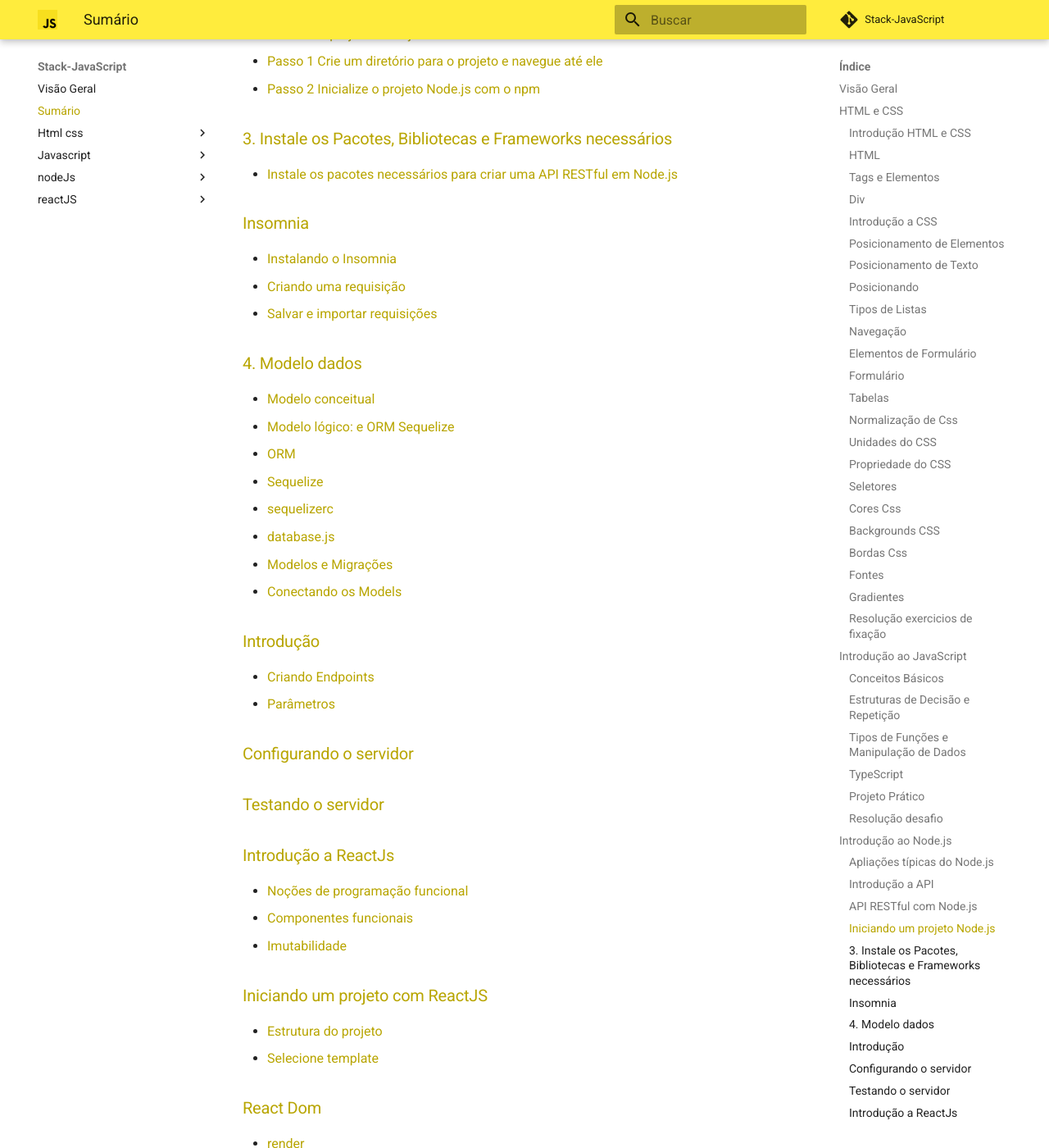
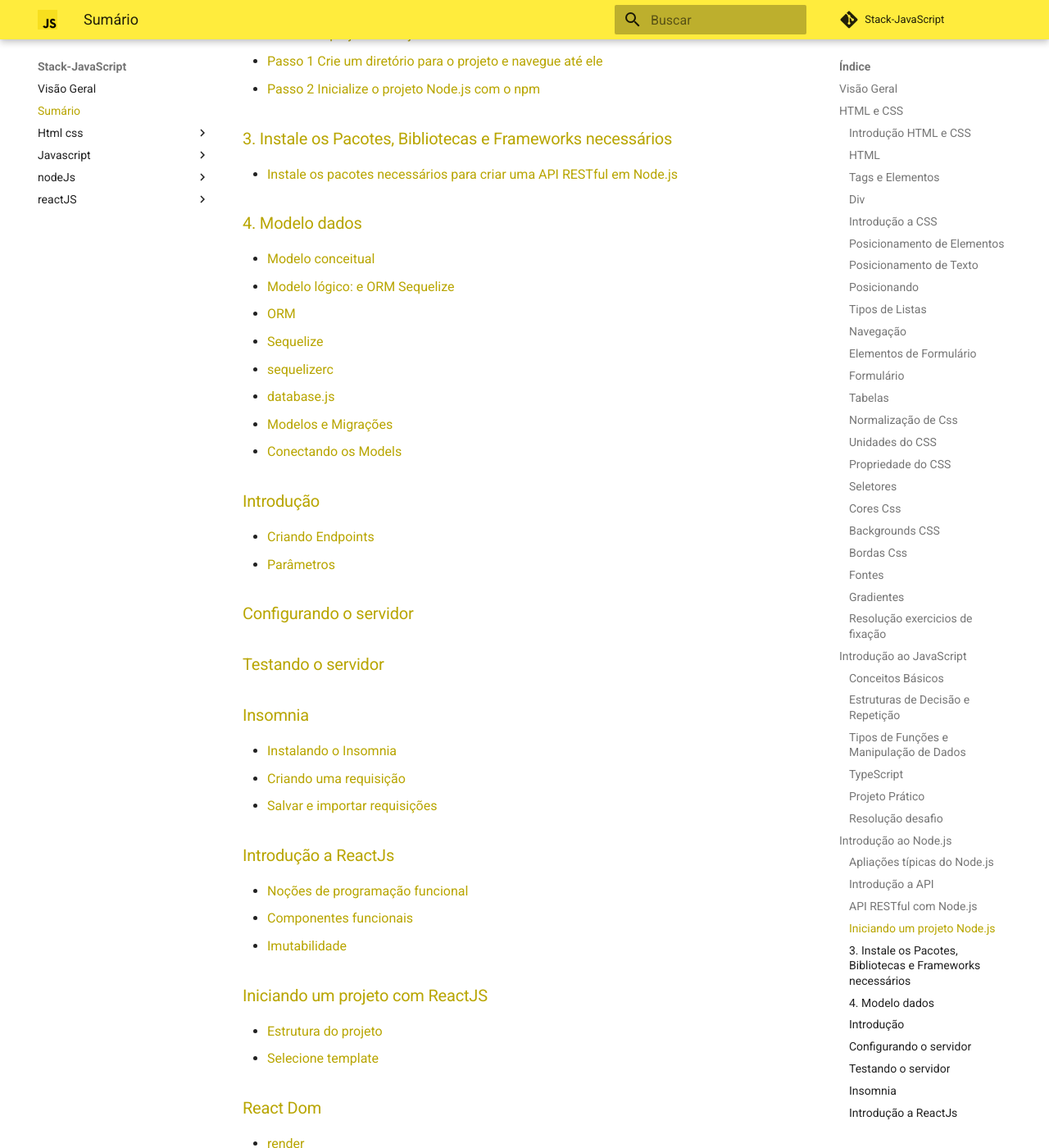
Before and after one commit to juniormarans/StackJavaScript, an MkDocs documentation site: the page built from docs/sumário.md, in a window 1280 px wide and 1400 px high, scrolled down 8075 px. Shown: the whole window at 82% size. Built offline with MkDocs 1.6.1 and Material for MkDocs 9.7.7, drawn with Linux system fonts in a browser that asks for light colours; comment, search, counter and statistics services are not loaded; some of the changed lines change nothing that is shown.

Commit message:
feat: atualiza sumario

```diff
--- a/docs/sumário.md
+++ b/docs/sumário.md
@@ -209,10 +209,6 @@
 * [Passo 2 Inicialize o projeto Node.js com o npm](nodeJs/_02_API-RESTful-com-Nodejs.md#passo-2-inicialize-o-projeto-nodejs-com-o-npm)
 ### [3. Instale os Pacotes, Bibliotecas e Frameworks necessários](nodeJs/_03_Gerenciando-Pacotes.md#3-instale-os-pacotes-bibliotecas-e-frameworks-necessarios)
 * [Instale os pacotes necessários para criar uma API RESTful em Node.js](nodeJs/_03_Gerenciando-Pacotes.md#instale-os-pacotes-necessarios-para-criar-uma-api-restful-em-nodejs)
-### [Insomnia](nodeJs/_03_Insomnia.md#insomnia)
-* [Instalando o Insomnia](nodeJs/_03_Insomnia.md#instalando-o-insomnia)
-* [Criando uma requisição](nodeJs/_03_Insomnia.md#criando-uma-requisicao)
-* [Salvar e importar requisições](nodeJs/_03_Insomnia.md#salvar-e-importar-requisicoes)
 ### [4. Modelo dados](nodeJs/_04_Modelo-de-dados.md#4-modelo-dados)
 * [Modelo conceitual](nodeJs/_04_Modelo-de-dados.md#modelo-conceitual)
 * [Modelo lógico: e ORM Sequelize](nodeJs/_04_Modelo-de-dados.md#modelo-logico-e-orm-sequelize)
@@ -227,6 +223,10 @@
 * [Parâmetros](nodeJs/_05_Definindo os Endpoints.md#parametros)
 ### [Configurando o servidor](nodeJs/_06_Configurando-Servidor-NodeJs.md#configurando-o-servidor)
 ### [Testando o servidor](nodeJs/_06_Configurando-Servidor-NodeJs.md#testando-o-servidor)
+### [Insomnia](nodeJs/_07_Insomnia.md#insomnia)
+* [Instalando o Insomnia](nodeJs/_07_Insomnia.md#instalando-o-insomnia)
+* [Criando uma requisição](nodeJs/_07_Insomnia.md#criando-uma-requisicao)
+* [Salvar e importar requisições](nodeJs/_07_Insomnia.md#salvar-e-importar-requisicoes)
 ### [Introdução a ReactJs](reactJS/_01_Introdução.md#introducao-a-reactjs)
 * [Noções de programação funcional](reactJS/_01_Introdução.md#nocoes-de-programacao-funcional)
 * [Componentes funcionais](reactJS/_01_Introdução.md#componentes-funcionais)
```
